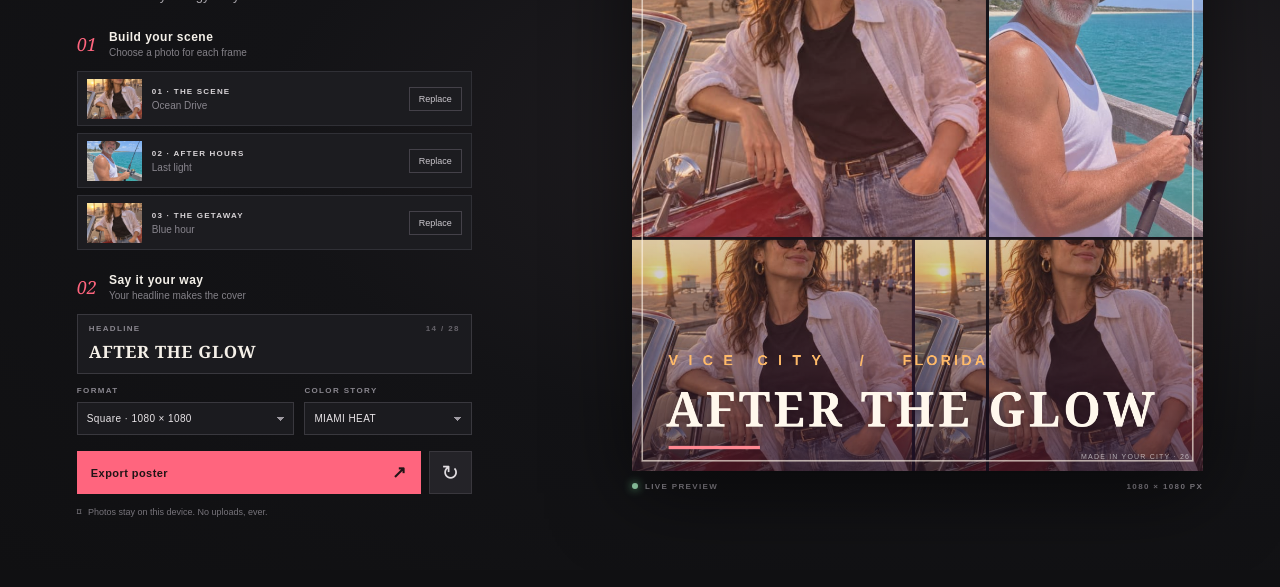
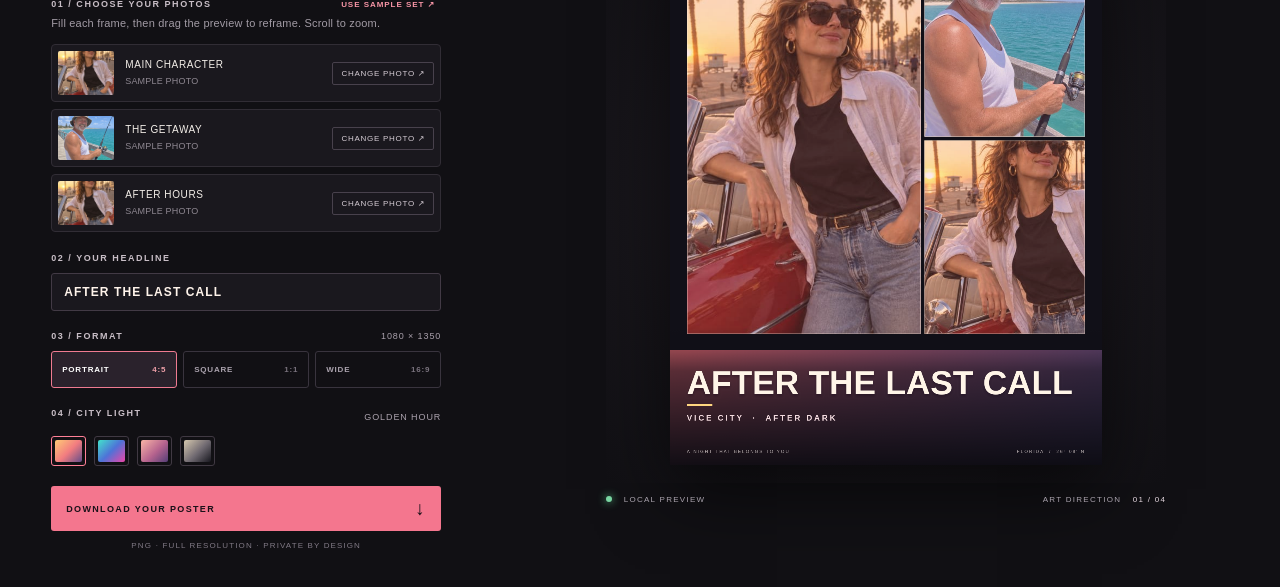
Before and after one commit to akun-kerja/gta6-cover-art-01-codex, a plain HTML site: page app/index.html in a window 1280 px wide. Shown: the part 261-848 px from the top of the page. Drawn offline with Linux system fonts and the light colour scheme.

Commit message:
Rebuild After Hours Vice City poster studio (Round 2)

```diff
--- a/app/index.html
+++ b/app/index.html
@@ -3,40 +3,33 @@
 <head>
   <meta charset="utf-8">
   <meta name="viewport" content="width=device-width, initial-scale=1">
-  <meta name="theme-color" content="#101012">
-  <title>Vice / Versa — Poster Studio</title>
-  <link rel="icon" href="data:,">
+  <meta name="theme-color" content="#111014">
+  <title>Vice City — After Hours Studio</title>
   <link rel="stylesheet" href="./style.css">
 </head>
 <body>
-  <header class="topbar"><a class="brand" href="#" aria-label="Vice Versa home"><span class="brand-mark">V</span><span>VICE<span class="slash">/</span>VERSA</span></a><span class="offline"><i></i> LOCAL STUDIO</span><span class="top-note">YOUR CITY. YOUR STORY.</span></header>
-  <main class="layout">
+  <header class="topbar"><a class="brand" href="#"><span class="brand-mark">VC</span><span>AFTER HOURS <small>POSTER STUDIO</small></span></a><div class="save-state"><i></i> YOUR WORK STAYS ON THIS DEVICE</div></header>
+  <main class="workspace">
     <section class="editor" aria-label="Poster editor">
-      <div class="eyebrow">POSTER STUDIO <span>01 — CREATE</span></div>
-      <h1>Make your<br><em>moment</em> iconic.</h1>
-      <p class="intro">A little Vice City energy. All you.</p>
-      <div class="step-title"><span class="step">01</span><div><b>Build your scene</b><small>Choose a photo for each frame</small></div></div>
-      <div class="photo-list">
-        <label class="photo-row"><span class="thumb" id="thumb0"></span><span class="photo-meta"><b>01 · THE SCENE</b><small id="name0">Ocean Drive</small></span><button type="button" class="replace" data-panel="0">Replace</button><input class="filepick" type="file" accept="image/*" data-panel="0"></label>
-        <label class="photo-row"><span class="thumb" id="thumb1"></span><span class="photo-meta"><b>02 · AFTER HOURS</b><small id="name1">Last light</small></span><button type="button" class="replace" data-panel="1">Replace</button><input class="filepick" type="file" accept="image/*" data-panel="1"></label>
-        <label class="photo-row"><span class="thumb" id="thumb2"></span><span class="photo-meta"><b>03 · THE GETAWAY</b><small id="name2">Blue hour</small></span><button type="button" class="replace" data-panel="2">Replace</button><input class="filepick" type="file" accept="image/*" data-panel="2"></label>
+      <div class="editor-head"><div><p class="eyebrow">MAKE YOUR CITY</p><h1>Your night.<br><em>Your story.</em></h1></div><span class="step-count">01 <b>—</b> 03</span></div>
+      <div class="steps"><span class="active"><b>01</b> PHOTOS</span><span><b>02</b> WORDS</span><span><b>03</b> EXPORT</span></div>
+      <div class="field-head"><label for="photo">01 / CHOOSE YOUR PHOTOS</label><button class="text-button" id="useSamples" type="button">USE SAMPLE SET ↗</button></div>
+      <p class="hint">Fill each frame, then drag the preview to reframe. Scroll to zoom.</p>
+      <div class="panel-list" id="panelList"></div>
+      <label class="field-label" for="caption">02 / YOUR HEADLINE</label>
+      <input id="caption" class="caption-input" maxlength="32" value="AFTER THE LAST CALL" aria-label="Poster headline">
+      <div class="field-head subhead"><label for="format">03 / FORMAT</label><span id="formatSize">1080 × 1350</span></div>
+      <div class="format-list" role="group" aria-label="Export format">
+        <button class="format active" data-format="portrait" type="button">PORTRAIT <small>4:5</small></button><button class="format" data-format="square" type="button">SQUARE <small>1:1</small></button><button class="format" data-format="landscape" type="button">WIDE <small>16:9</small></button>
       </div>
-      <div class="step-title second"><span class="step">02</span><div><b>Say it your way</b><small>Your headline makes the cover</small></div></div>
-      <label class="caption-wrap"><span class="field-label">HEADLINE <span id="charCount">0 / 28</span></span><input id="caption" type="text" maxlength="28" value="AFTER THE GLOW" aria-label="Poster headline"></label>
-      <div class="options">
-        <label><span class="field-label">FORMAT</span><select id="format"><option value="square">Square · 1080 × 1080</option><option value="portrait">Portrait · 1080 × 1350</option><option value="landscape">Landscape · 1920 × 1080</option></select></label>
-        <label><span class="field-label">COLOR STORY</span><select id="grade"><option value="heat">MIAMI HEAT</option><option value="electric">ELECTRIC BLUE</option><option value="noir">NIGHT DRIVE</option></select></label>
-      </div>
-      <div class="actions"><button id="export" class="export"><span>Export poster</span><span>↗</span></button><button id="shuffle" class="shuffle" title="Use the sample scenes">↻</button></div>
-      <p class="privacy"><span>⌑</span> Photos stay on this device. No uploads, ever.</p>
+      <div class="field-head subhead"><span class="field-label">04 / CITY LIGHT</span><span id="moodName">GOLDEN HOUR</span></div>
+      <div class="moods" role="group" aria-label="Color grade"><button class="mood active" data-mood="sunset" aria-label="Golden hour" type="button"><i class="sunset"></i></button><button class="mood" data-mood="neon" aria-label="Neon night" type="button"><i class="neon"></i></button><button class="mood" data-mood="rose" aria-label="Rose dusk" type="button"><i class="rose"></i></button><button class="mood" data-mood="noir" aria-label="Noir" type="button"><i class="noir"></i></button></div>
+      <button class="export-button" id="export" type="button"><span>DOWNLOAD YOUR POSTER</span><b>↓</b></button>
+      <p class="privacy-note">PNG · FULL RESOLUTION · PRIVATE BY DESIGN</p>
+      <input id="photo" type="file" accept="image/*" hidden>
     </section>
-    <section class="stage" aria-label="Poster preview">
-      <div class="stage-head"><span>YOUR COVER</span><span class="drag-note">↔ DRAG PHOTOS TO REFRAME</span></div>
-      <div class="poster-shell"><canvas id="poster" width="840" height="840" aria-label="Poster preview"></canvas><div class="canvas-hint">MADE IN YOUR CITY · 26</div></div>
-      <div class="stage-foot"><span><i></i> LIVE PREVIEW</span><span id="dimensions">1080 × 1080 PX</span></div>
-    </section>
+    <section class="preview-area" aria-label="Live poster preview"><div class="preview-meta"><span>LIVE PREVIEW</span><span id="previewDimensions">1080 × 1350</span></div><div class="poster-wrap"><canvas id="poster" width="1080" height="1350" aria-label="Poster preview"></canvas></div><div class="preview-foot"><span><i></i> LOCAL PREVIEW</span><span>ART DIRECTION <b>01 / 04</b></span></div></section>
   </main>
-  <div id="status" role="status" aria-live="polite"></div>
   <script type="module" src="./src/main.js"></script>
 </body>
 </html>
--- a/app/src/main.js
+++ b/app/src/main.js
@@ -1,67 +1,189 @@
 const canvas = document.querySelector('#poster');
-if(new URLSearchParams(location.search).has('cover'))document.body.classList.add('poster-only');
+const ctx = canvas.getContext('2d');
+const fileInput = document.querySelector('#photo');
 const caption = document.querySelector('#caption');
-const format = document.querySelector('#format');
-const grade = document.querySelector('#grade');
-const photos = [];
-const crops = [{x:0,y:0},{x:0,y:0},{x:0,y:0}];
-const samples = ['boulevard.jpg','pier.jpg','boulevard.jpg'];
-const sceneNames = ['Ocean Drive','Last light','Blue hour'];
-let selectedPanel = 0;
+const panels = [
+  { name: 'MAIN CHARACTER', image: null, url: './samples/boulevard.jpg', zoom: 1, x: .5, y: .5 },
+  { name: 'THE GETAWAY', image: null, url: './samples/pier.jpg', zoom: 1.15, x: .52, y: .5 },
+  { name: 'AFTER HOURS', image: null, url: './samples/boulevard.jpg', zoom: 1.45, x: .25, y: .45 },
+];
+const formats = { portrait: [1080, 1350], square: [1080, 1080], landscape: [1920, 1080] };
+const grades = {
+  sunset: { name: 'GOLDEN HOUR', colors: ['#f9bd72', '#f36e79', '#554e90'], wash: 'rgba(247,102,117,.12)' },
+  neon: { name: 'NEON NIGHT', colors: ['#19cbbd', '#6857dc', '#ea459f'], wash: 'rgba(43,60,170,.2)' },
+  rose: { name: 'ROSE DUSK', colors: ['#f3b49a', '#b3578a', '#493f79'], wash: 'rgba(190,71,132,.15)' },
+  noir: { name: 'NOIR CITY', colors: ['#d5c8ae', '#77717d', '#191820'], wash: 'rgba(14,13,23,.43)' },
+};
+let format = 'portrait';
+let mood = 'sunset';
+let activePanel = 0;
+
+function loadImage(src) {
+  return new Promise((resolve, reject) => {
+    const image = new Image();
+    image.onload = () => resolve(image);
+    image.onerror = reject;
+    image.src = src;
+  });
+}
+
+function fillCrop(image, rect, state) {
+  ctx.save();
+  ctx.beginPath();
+  ctx.rect(rect.x, rect.y, rect.w, rect.h);
+  ctx.clip();
+  const scale = Math.max(rect.w / image.width, rect.h / image.height) * state.zoom;
+  const w = image.width * scale;
+  const h = image.height * scale;
+  const left = rect.x + rect.w * state.x - w * state.x;
+  const top = rect.y + rect.h * state.y - h * state.y;
+  ctx.drawImage(image, left, top, w, h);
+  ctx.fillStyle = grades[mood].wash;
+  ctx.fillRect(rect.x, rect.y, rect.w, rect.h);
+  ctx.restore();
+}
+
+function paint() {
+  const [w, h] = formats[format];
+  if (canvas.width !== w || canvas.height !== h) { canvas.width = w; canvas.height = h; }
+  const scale = w / 1080;
+  ctx.setTransform(scale, 0, 0, scale, 0, 0);
+  ctx.fillStyle = '#111018';
+  ctx.fillRect(0, 0, 1080, h / scale);
+  const fullH = h / scale;
+  const pad = format === 'landscape' ? 38 : 42;
+  const top = format === 'landscape' ? 75 : 45;
+  const footerH = format === 'portrait' ? 285 : format === 'square' ? 245 : 180;
+  const gridH = fullH - top - footerH - pad;
+  const gap = 9;
+  const heroW = format === 'landscape' ? 617 : 585;
+  const sideW = 1080 - pad * 2 - heroW - gap;
+  const hero = { x: pad, y: top, w: heroW, h: gridH };
+  const side = { x: pad + heroW + gap, y: top, w: sideW, h: (gridH - gap) / 2 };
+  for (const [index, rect] of [[0, hero], [1, side], [2, { ...side, y: side.y + side.h + gap }]]) {
+    const item = panels[index];
+    if (item.image) fillCrop(item.image, rect, item);
+    else { ctx.fillStyle = '#35303b'; ctx.fillRect(rect.x, rect.y, rect.w, rect.h); }
+    ctx.strokeStyle = 'rgba(255,232,222,.62)'; ctx.lineWidth = 1.5;
+    ctx.strokeRect(rect.x + 1, rect.y + 1, rect.w - 2, rect.h - 2);
+  }
+  const g = ctx.createLinearGradient(0, 0, 1080, fullH);
+  grades[mood].colors.forEach((color, i) => g.addColorStop(i / 2, color));
+  ctx.globalAlpha = .86;
+  ctx.fillStyle = g;
+  ctx.fillRect(0, fullH - footerH - 3, 1080, footerH + 3);
+  ctx.globalAlpha = 1;
+  const fade = ctx.createLinearGradient(0, fullH - footerH - 60, 0, fullH);
+  fade.addColorStop(0, 'rgba(15,13,21,0)'); fade.addColorStop(.32, 'rgba(15,13,21,.62)'); fade.addColorStop(1, 'rgba(12,11,17,.96)');
+  ctx.fillStyle = fade; ctx.fillRect(0, fullH - footerH - 60, 1080, footerH + 60);
+  const title = (caption.value || 'YOUR NIGHT').toUpperCase().trim();
+  ctx.textAlign = 'left';
+  ctx.fillStyle = '#fff5e8';
+  ctx.font = `900 ${format === 'landscape' ? 112 : 100}px Arial, Helvetica, sans-serif`;
+  ctx.shadowColor = 'rgba(22,8,24,.45)'; ctx.shadowBlur = 7; ctx.shadowOffsetY = 4;
+  const maxWidth = 970;
+  let size = format === 'landscape' ? 112 : 100;
+  while (ctx.measureText(title).width > maxWidth && size > 52) { size -= 2; ctx.font = `900 ${size}px Arial, Helvetica, sans-serif`; }
+  const titleBase = fullH - footerH + (format === 'landscape' ? 79 : 108);
+  ctx.fillText(title, pad, titleBase);
+  ctx.shadowColor = 'transparent'; ctx.shadowBlur = 0; ctx.shadowOffsetY = 0;
+  ctx.fillStyle = '#ffd680'; ctx.fillRect(pad, fullH - footerH + (format === 'landscape' ? 96 : 132), 64, 5);
+  ctx.font = '700 20px Arial, Helvetica, sans-serif'; ctx.letterSpacing = '5px';
+  ctx.fillStyle = '#f4dce0'; ctx.fillText('VICE CITY  ·  AFTER DARK', pad, fullH - footerH + (format === 'landscape' ? 128 : 174));
+  ctx.font = '11px Arial, Helvetica, sans-serif'; ctx.letterSpacing = '3px';
+  const footerBase = fullH - (format === 'landscape' ? 17 : 30);
+  ctx.fillStyle = 'rgba(250,239,236,.7)'; ctx.fillText('A NIGHT THAT BELONGS TO YOU', pad, footerBase);
+  ctx.textAlign = 'right'; ctx.fillStyle = 'rgba(250,239,236,.68)'; ctx.fillText('FLORIDA  /  26° 08′ N', 1080 - pad, footerBase); ctx.textAlign = 'left';
+}
+
+function posterFrames() {
+  const fullH = formats[format][1] / (formats[format][0] / 1080);
+  const pad = format === 'landscape' ? 38 : 42;
+  const top = format === 'landscape' ? 75 : 45;
+  const footerH = format === 'portrait' ? 285 : format === 'square' ? 245 : 180;
+  const gridH = fullH - top - footerH - pad;
+  const gap = 9;
+  const heroW = format === 'landscape' ? 617 : 585;
+  const sideW = 1080 - pad * 2 - heroW - gap;
+  const sideH = (gridH - gap) / 2;
+  const sideX = pad + heroW + gap;
+  return [{ x: pad, y: top, w: heroW, h: gridH }, { x: sideX, y: top, w: sideW, h: sideH }, { x: sideX, y: top + sideH + gap, w: sideW, h: sideH }];
+}
+
 let drag = null;
-let timer;
-const palettes = {
-  heat:{top:'#ff725f',bottom:'#872982',glow:'#ffba69',ink:'#261729',wash:'rgba(255,92,114,.17)'},
-  electric:{top:'#27c2df',bottom:'#292c83',glow:'#91efff',ink:'#111729',wash:'rgba(23,145,255,.19)'},
-  noir:{top:'#ed9875',bottom:'#30204e',glow:'#ffd2a3',ink:'#201821',wash:'rgba(31,18,48,.3)'}
-};
-function loadImage(src){return new Promise((resolve,reject)=>{const img=new Image();img.onload=()=>resolve(img);img.onerror=reject;img.src=src})}
-function getDims(){return format.value==='portrait'?[1080,1350]:format.value==='landscape'?[1920,1080]:[1080,1080]}
-function paths(w,h){
-  // Three editorial frames lock together around a clean, caption-ready lower band.
-  return [{x:0,y:0,w:.62,h:.59},{x:.625,y:0,w:.375,h:.59},{x:0,y:.595,w:.49,h:.405},{x:.495,y:.595,w:.505,h:.405}].map(p=>({x:p.x*w,y:p.y*h,w:p.w*w,h:p.h*h}));
+canvas.addEventListener('pointerdown', event => {
+  const bounds = canvas.getBoundingClientRect();
+  const x = (event.clientX - bounds.left) * canvas.width / bounds.width / (canvas.width / 1080);
+  const y = (event.clientY - bounds.top) * canvas.height / bounds.height / (canvas.width / 1080);
+  const frame = posterFrames().findIndex(r => x >= r.x && x <= r.x + r.w && y >= r.y && y <= r.y + r.h);
+  if (frame < 0) return;
+  activePanel = frame;
+  drag = { frame, x: event.clientX, y: event.clientY };
+  canvas.setPointerCapture(event.pointerId);
+  canvas.style.cursor = 'grabbing';
+});
+canvas.addEventListener('pointermove', event => {
+  if (!drag) return;
+  const rect = posterFrames()[drag.frame];
+  const bounds = canvas.getBoundingClientRect();
+  const item = panels[drag.frame];
+  item.x = Math.min(1, Math.max(0, item.x - (event.clientX - drag.x) * bounds.width / rect.w / 1080));
+  item.y = Math.min(1, Math.max(0, item.y - (event.clientY - drag.y) * bounds.height / rect.h / (canvas.height / (canvas.width / 1080))));
+  drag.x = event.clientX; drag.y = event.clientY;
+  paint();
+});
+canvas.addEventListener('pointerup', () => { drag = null; canvas.style.cursor = 'grab'; });
+canvas.addEventListener('wheel', event => {
+  event.preventDefault();
+  const item = panels[activePanel];
+  item.zoom = Math.min(2.6, Math.max(.8, item.zoom + (event.deltaY < 0 ? .08 : -.08)));
+  paint();
+}, { passive: false });
+
+function updateRows() {
+  document.querySelector('#panelList').innerHTML = panels.map((item, index) => `<div class="photo-row"><img class="thumb" src="${item.preview || item.url}" alt=""><div><div class="row-title">${item.name}</div><div class="row-sub">${item.custom ? 'YOUR PHOTO · PRIVATE' : 'SAMPLE PHOTO'}</div></div><button class="crop-button" type="button" data-panel="${index}">CHANGE PHOTO ↗</button></div>`).join('');
+  document.querySelectorAll('.crop-button').forEach(button => button.addEventListener('click', () => { activePanel = Number(button.dataset.panel); fileInput.click(); }));
 }
-function render(target=canvas, dimensions=null){
-  const [w,h]=dimensions??getDims();target.width=w;target.height=h;
-  const g=palettes[grade.value], frames=paths(w,h);
-  const c=target.getContext('2d');
-  c.fillStyle=g.ink;c.fillRect(0,0,w,h);
-  frames.forEach((box,i)=>{
-    c.save();c.beginPath();c.rect(box.x,box.y,box.w,box.h);c.clip();
-    const img=photos[i%3];
-    if(img)drawPhotoOn(c,img,box,crops[i%3]);else {c.fillStyle=g.ink;c.fillRect(box.x,box.y,box.w,box.h)}
-    const wash=c.createLinearGradient(box.x,box.y,box.x+box.w*.6,box.y+box.h);wash.addColorStop(0,'rgba(27,14,34,.04)');wash.addColorStop(1,g.wash);c.fillStyle=wash;c.fillRect(box.x,box.y,box.w,box.h);
-    c.restore();
-  });
-  const gap=Math.max(3,w*.005);c.fillStyle='#171419';c.fillRect(w*.62,0,gap,h);c.fillRect(0,h*.59,w,gap);
-  // Shared color veil gives the separate snapshots the same warm dusk atmosphere.
-  const veil=c.createLinearGradient(0,h*.48,0,h);veil.addColorStop(0,'rgba(19,13,28,0)');veil.addColorStop(.48,'rgba(27,12,35,.22)');veil.addColorStop(1,'rgba(23,12,30,.62)');c.fillStyle=veil;c.fillRect(0,h*.38,w,h*.62);
-  drawType(c,w,h,g);
-  c.strokeStyle='rgba(255,244,232,.65)';c.lineWidth=Math.max(2,w*.003);c.strokeRect(w*.018,h*.018,w*.964,h*.964);
+
+async function useSamples() {
+  for (const panel of panels) { panel.image = await loadImage(panel.url); panel.preview = panel.url; panel.custom = false; }
+  updateRows(); paint();
 }
-function drawPhotoOn(c,img,box,offset){const scale=Math.max(box.w/img.naturalWidth,box.h/img.naturalHeight),dw=img.naturalWidth*scale,dh=img.naturalHeight*scale;const ox=Math.max(0,Math.min(1,.5+offset.x))*(dw-box.w),oy=Math.max(0,Math.min(1,.5+offset.y))*(dh-box.h);c.drawImage(img,box.x-ox,box.y-oy,dw,dh)}
-function drawType(c,w,h,g){
-  const text=caption.value.trim().toUpperCase();
-  c.save();c.textAlign='left';c.textBaseline='bottom';
-  c.fillStyle=g.glow;c.font=`700 ${Math.round(h*.025)}px Arial, sans-serif`;c.letterSpacing=`${Math.round(w*.006)}px`;c.fillText('V I C E   C I T Y     /     FLORIDA',w*.064,h*.82);
-  c.fillStyle='#fff8ed';let size=h*.108;c.font=`900 ${size}px Georgia, 'Times New Roman', serif`;
-  while(c.measureText(text).width>w*.87&&size>18){size*=.94;c.font=`900 ${size}px Georgia, 'Times New Roman', serif`}
-  c.shadowColor='rgba(26,10,23,.38)';c.shadowBlur=size*.16;c.fillText(text,w*.06,h*.94);
-  c.shadowBlur=0;c.fillStyle='#ff8791';c.fillRect(w*.064,h*.956,w*.16,Math.max(3,h*.006));c.restore();
-}
-function redraw(){render();document.querySelector('#charCount').textContent=`${caption.value.length} / 28`;const [w,h]=getDims();canvas.style.aspectRatio=`${w} / ${h}`;document.querySelector('#dimensions').textContent=`${w} × ${h} PX`}
-function toast(message){const status=document.querySelector('#status');status.textContent=message;status.classList.add('show');clearTimeout(timer);timer=setTimeout(()=>status.classList.remove('show'),2500)}
-function setPanelImage(i,img,name){photos[i]=img;sceneNames[i]=name;document.querySelector(`#name${i}`).textContent=name;const t=document.querySelector(`#thumb${i}`);t.style.backgroundImage=`url("${img.src}")`;redraw()}
-async function initialize(){
-  for(let i=0;i<3;i++){const img=await loadImage(`./samples/${samples[i]}`);setPanelImage(i,img,sceneNames[i])}
-  document.querySelectorAll('.filepick').forEach(input=>input.addEventListener('change',async e=>{const file=e.target.files[0];if(!file)return;const url=URL.createObjectURL(file);try{const img=await loadImage(url);setPanelImage(+input.dataset.panel,img,file.name.replace(/\.[^.]+$/,'').slice(0,20));toast('Photo added to your scene')}catch{toast('That image could not be opened')}finally{URL.revokeObjectURL(url);input.value=''}}));
-  document.querySelectorAll('.replace').forEach(b=>b.addEventListener('click',e=>{e.preventDefault();document.querySelector(`.filepick[data-panel="${b.dataset.panel}"]`).click()}));
-  caption.addEventListener('input',redraw);format.addEventListener('change',redraw);grade.addEventListener('change',redraw);
-  document.querySelector('#shuffle').addEventListener('click',async()=>{for(let i=0;i<3;i++){const img=await loadImage(`./samples/${samples[(i+1)%samples.length]}`);setPanelImage(i,img,['Ocean Drive','Last light','Blue hour'][i])}toast('Sample scenes restored')});
-  canvas.addEventListener('pointerdown',e=>{const rect=canvas.getBoundingClientRect(),x=(e.clientX-rect.left)/rect.width,y=(e.clientY-rect.top)/rect.height;selectedPanel=y<.59?(x<.62?0:1):(x<.49?2:0);drag={x:e.clientX,y:e.clientY,panel:selectedPanel};canvas.setPointerCapture(e.pointerId)});
-  canvas.addEventListener('pointermove',e=>{if(!drag)return;const rect=canvas.getBoundingClientRect(),im=photos[drag.panel];if(!im)return;const box=paths(canvas.width,canvas.height)[drag.panel],scale=Math.max(box.w/im.naturalWidth,box.h/im.naturalHeight),overX=Math.max(1,im.naturalWidth*scale-box.w),overY=Math.max(1,im.naturalHeight*scale-box.h);crops[drag.panel].x=Math.max(-.5,Math.min(.5,crops[drag.panel].x-(e.clientX-drag.x)*canvas.width/rect.width/overX));crops[drag.panel].y=Math.max(-.5,Math.min(.5,crops[drag.panel].y-(e.clientY-drag.y)*canvas.height/rect.height/overY));drag.x=e.clientX;drag.y=e.clientY;redraw()});
-  canvas.addEventListener('pointerup',()=>drag=null);
-  document.querySelector('#export').addEventListener('click',()=>{const [w,h]=getDims(),out=document.createElement('canvas');render(out,[w,h]);out.toBlob(blob=>{if(!blob){toast('Could not create poster');return}const a=document.createElement('a');a.href=URL.createObjectURL(blob);a.download=`vice-versa-${w}x${h}.png`;a.click();setTimeout(()=>URL.revokeObjectURL(a.href),1000);toast(`Poster exported · ${w} × ${h}`)},'image/png')});
-  redraw();
-}
-initialize().catch(()=>toast('Could not load local sample scenes'));
+
+document.querySelector('#panelList').addEventListener('click', event => {
+  if (event.target.id === 'panelList') return;
+});
+document.querySelector('#useSamples').addEventListener('click', useSamples);
+fileInput.addEventListener('change', async event => {
+  const file = event.target.files?.[0];
+  if (!file) return;
+  const url = URL.createObjectURL(file);
+  try { panels[activePanel].image = await loadImage(url); panels[activePanel].preview = url; panels[activePanel].custom = true; updateRows(); paint(); }
+  finally { fileInput.value = ''; }
+});
+caption.addEventListener('input', paint);
+document.querySelectorAll('.format').forEach(button => button.addEventListener('click', () => {
+  format = button.dataset.format;
+  document.querySelectorAll('.format').forEach(b => b.classList.toggle('active', b === button));
+  const [w, h] = formats[format];
+  document.querySelector('#formatSize').textContent = `${w} × ${h}`;
+  document.querySelector('#previewDimensions').textContent = `${w} × ${h}`;
+  paint();
+}));
+document.querySelectorAll('.mood').forEach(button => button.addEventListener('click', () => {
+  mood = button.dataset.mood;
+  document.querySelectorAll('.mood').forEach(b => b.classList.toggle('active', b === button));
+  document.querySelector('#moodName').textContent = grades[mood].name;
+  paint();
+}));
+document.querySelector('#export').addEventListener('click', () => canvas.toBlob(blob => {
+  if (!blob) return;
+  const link = document.createElement('a');
+  link.href = URL.createObjectURL(blob);
+  link.download = `vice-city-${formats[format][0]}x${formats[format][1]}.png`;
+  link.click();
+  setTimeout(() => URL.revokeObjectURL(link.href), 1000);
+}, 'image/png'));
+updateRows();
+useSamples();
+canvas.style.cursor = 'grab';
```
Also changed, not shown: app/style.css, 2 other files.
